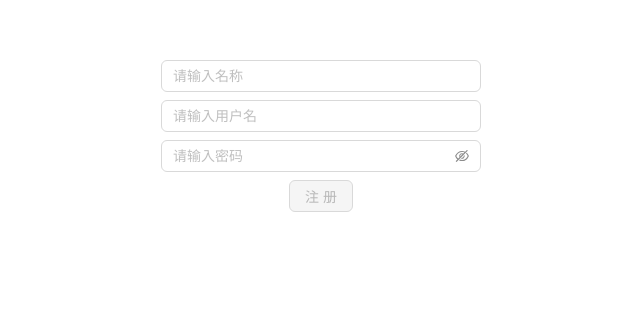
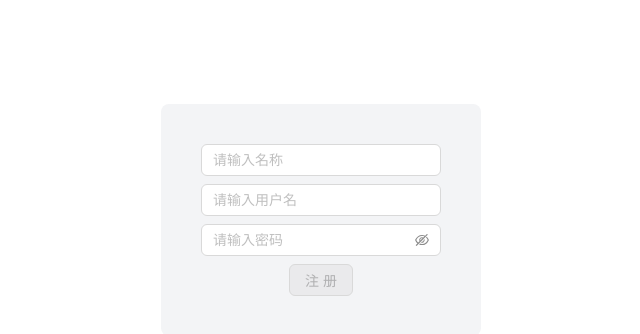
Before and after one commit to WweiweiSmile/AnyName, a React (Create React App) app in the folder front/: page /register in a window 1280 px wide. Shown: the part 180-514 px from the top of the page, without its empty margins (319-959 px from the left). Built offline with nearby package versions, Linux system fonts and the light colour scheme.

Commit message:
style: 调整登录页面和注册页面样式

```diff
--- a/front/src/components/Login/index.tsx
+++ b/front/src/components/Login/index.tsx
@@ -36,7 +36,7 @@ const Login: React.FC = () => {
   return (
     <div className="App">
       <div className={'w-full h-screen flex items-center justify-center  '}>
-        <div className="w-80 h-80 flex flex-col gap-2">
+        <div className="w-80  flex flex-col gap-2 p-10 bg-gray-100 rounded-lg">
           <Input placeholder="请输入用户名" onChange={(e) => setUsername(e?.target?.value)}></Input>
           <Input.Password placeholder="请输入密码" onChange={(e) => setPassword(e?.target?.value)}></Input.Password>
           <div className="text-center">
--- a/front/src/components/register/index.tsx
+++ b/front/src/components/register/index.tsx
@@ -28,7 +28,7 @@ const Register = () => {
 
   return <>
     <div className="w-full h-screen flex items-center justify-center">
-      <div className="w-80 h-80 flex flex-col gap-2">
+      <div className="w-80  flex flex-col gap-2 p-10  bg-gray-100  rounded-lg">
         <Input placeholder="请输入名称" onChange={(e) => setUser({...user, name: e.target.value})}/>
         <Input placeholder="请输入用户名" onChange={(e) => setUser({...user, username: e.target.value})}/>
         <Input.Password placeholder="请输入密码" onChange={(e) => setUser({...user, password: e.target.value})}/>
```
